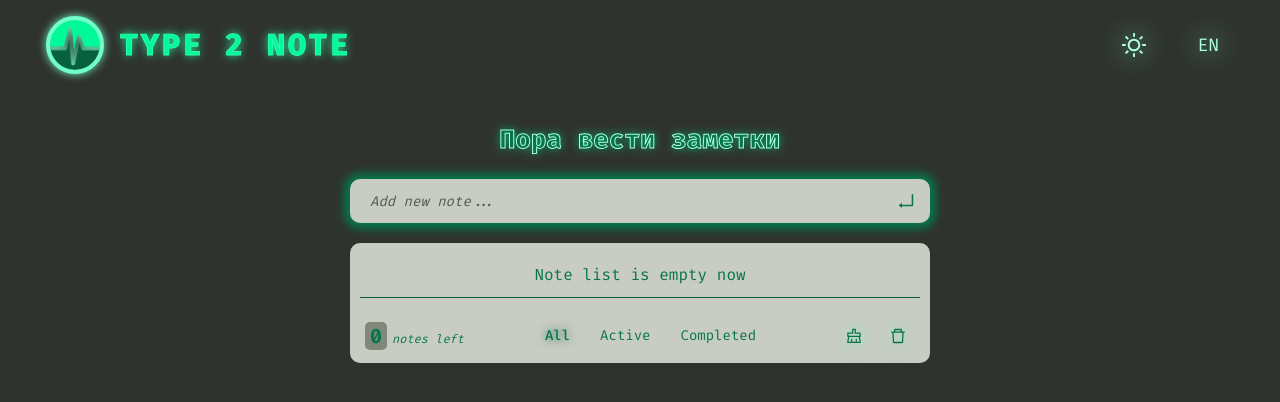
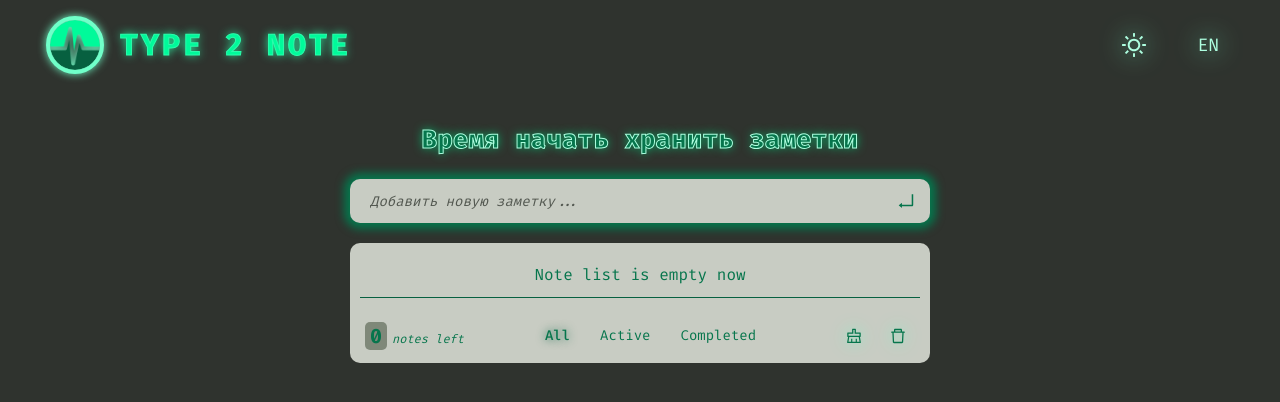
Before and after one commit to bakNa2t/type2note, a React (Vite) app: page / in a window 1280 px wide. Shown: the top 402 px of the page. Built offline with nearby package versions, Linux system fonts and the light colour scheme; the HTML template or start-up script is replaced by a standard one.

Commit message:
Added useNoteLang to Input to toggle placeholder lang

```diff
--- a/src/data/content.js
+++ b/src/data/content.js
@@ -1,10 +1,10 @@
 export const content = {
   en: {
     appTitle: "Get started to store notes",
-    placeholder: "Write your note here...",
+    placeholder: "Add new note...",
   },
   ru: {
-    appTitle: "Пора вести заметки",
-    placeholder: "Напишите заметку...",
+    appTitle: "Время начать хранить заметки",
+    placeholder: "Добавить новую заметку...",
   },
 };
--- a/src/ui-blocks/Input.jsx
+++ b/src/ui-blocks/Input.jsx
@@ -1,5 +1,8 @@
 import styled from "styled-components";
 import PropTypes from "prop-types";
+
+import { useNoteLang } from "../context/NoteLangContext";
+import { content } from "../data/content";
 
 const StyledInput = styled.input`
   width: 100%;
@@ -28,10 +31,13 @@ function Input({ value, onChange }) {
     onChange: PropTypes.func,
   };
 
+  const { lang } = useNoteLang();
+  const { placeholder } = lang === "en" ? content.en : content.ru;
+
   return (
     <StyledInput
       type="text"
-      placeholder="Add new note..."
+      placeholder={placeholder}
       name="create-note"
       value={value}
       onChange={onChange}
```
